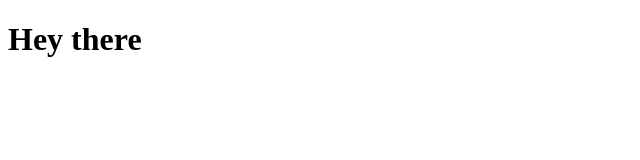
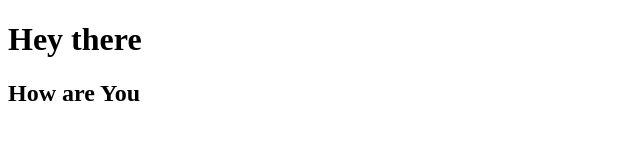
Before and after one commit to RaviParvadiya/19IT081, a plain HTML site: page index.html in a window 1280 px wide. Shown: the whole page, without its empty margins (0-640 px from the left). Drawn offline with Linux system fonts and the light colour scheme.

Commit message:
seconf commit

```diff
--- a/index.html
+++ b/index.html
@@ -8,5 +8,6 @@
 </head>
 <body>
     <h1>Hey there</h1>
+    <h2>How are You</h2>
 </body>
 </html>
```
